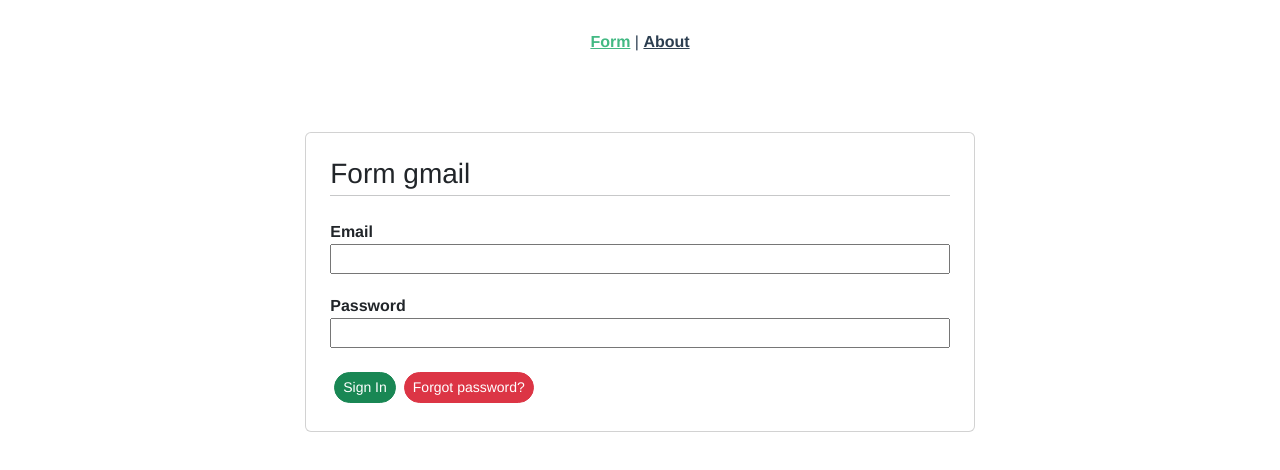
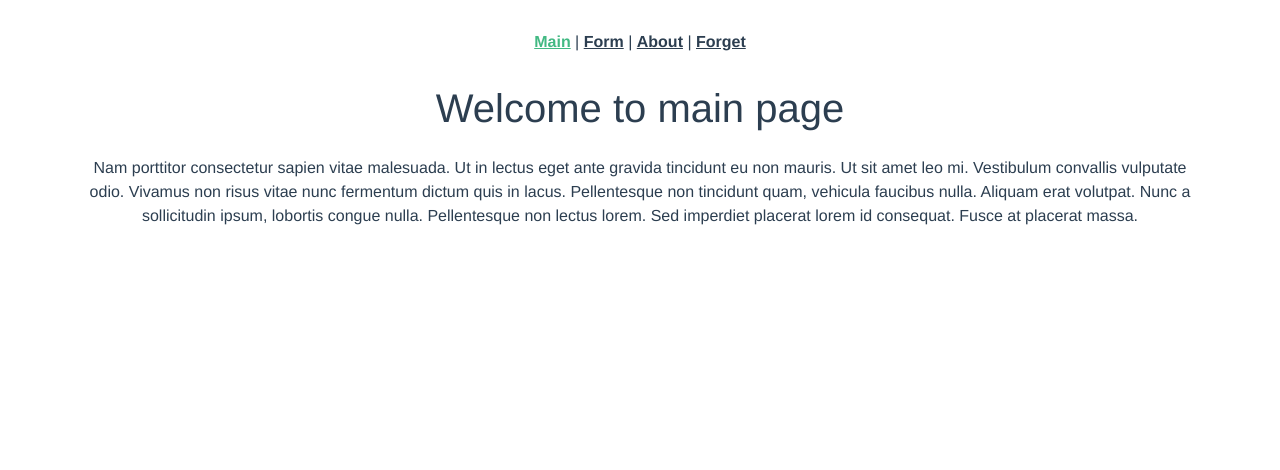
Before and after one commit to EleonoraPavlova/formGmail, a Vue app: page / in a window 1280 px wide. Shown: the top 470 px of the page. Built offline with nearby package versions, Linux system fonts and the light colour scheme.

Commit message:
provide/inject

```diff
--- a/src/App.vue
+++ b/src/App.vue
@@ -1,10 +1,44 @@
 <template>
 	<nav>
-		<router-link to="/">Form</router-link> |
-		<router-link to="/about">About</router-link>
+		<router-link to="/">Main</router-link> |
+		<router-link to="/form">Form</router-link> |
+		<router-link to="/about">About</router-link> |
+		<router-link to="/forget">Forget</router-link>
 	</nav>
 	<router-view />
 </template>
+
+
+<script>
+export default {
+	data() {
+		return {
+			isVisible: false,
+			isAuth: false, //пользователь без авторизации
+		};
+	},
+	methods: {
+		login() {
+			//пользователь авторизовался
+			this.isAuth = true;
+			//редирект на страницу залогин пользователя
+			this.$router.push("/dashboard");
+		},
+		logout() {
+			this.isAuth = false;
+			this.$router.push("/form");
+		},
+	},
+	provide() {
+		//передаем зависимости потомкам (inject) без цепочки props
+		return {
+			login: this.login,
+			logout: this.logout,
+		};
+	},
+};
+</script>
+
 
 <style lang="scss">
 #app {
--- a/src/components/InputLogin.vue
+++ b/src/components/InputLogin.vue
@@ -36,9 +36,15 @@
 			<AppButtons color="success" size="sm" class="rounded-pill" type="submit"
 				>Sign In</AppButtons
 			>
-			<AppButtons color="danger" size="sm" class="rounded-pill"
-				>Forgot password?</AppButtons
-			>
+			<router-link to="/forget" v-slot="{ navigate }">
+				<AppButtons
+					color="danger"
+					size="sm"
+					class="rounded-pill"
+					@click="navigate"
+					>Forgot password?</AppButtons
+				>
+			</router-link>
 		</div>
 	</Form>
 </template>
@@ -72,13 +78,24 @@
 			});
 		},
 	},
+	inject: ["login"],
 	methods: {
 		onSubmit(values) {
-			console.log(JSON.stringify(values, null, 2));
+			// выводит логин пароль в консоль в формате строки
+			// console.log(JSON.stringify(values, null, 2));
+			// this.$router.push("/dashboard"); //это если без inject
+			this.login();
 		},
 	},
 };
 </script>
 
-<style lang="scss">
+<style lang="scss" scoped>
+a {
+	text-decoration: none;
+	color: white;
+	&:hover {
+		color: white;
+	}
+}
 </style>
--- a/src/main.js
+++ b/src/main.js
@@ -2,7 +2,6 @@
 import App from './App.vue'
 import router from './router'
 import store from './store'
-
 import "./assets/normalize.css";
 import "./assets/mixins.scss";
 import "./assets/base.css";
--- a/src/router/index.js
+++ b/src/router/index.js
@@ -1,9 +1,24 @@
 import { createRouter, createWebHistory } from 'vue-router'
 import FormView from '../views/FormView.vue'
+import AboutView from '../views/AboutView.vue'
+import ForgetView from '../views/ForgetView.vue'
+import MainView from '../views/MainView.vue'
+import DashboardView from '../views/DashboardView.vue'
+
 
 const routes = [
   {
+    path: '/dashboard',
+    name: 'dashboard',
+    component: DashboardView
+  },
+  {
     path: '/',
+    name: 'main',
+    component: MainView
+  },
+  {
+    path: '/form',
     name: 'form',
     component: FormView
   },
@@ -13,7 +28,13 @@
     // route level code-splitting
     // this generates a separate chunk (about.[hash].js) for this route
     // which is lazy-loaded when the route is visited.
-    component: () => import(/* webpackChunkName: "about" */ '../views/AboutView.vue')
+    // component: () => import(/* webpackChunkName: "about" */ '../views/AboutView.vue')
+    component: AboutView
+  },
+  {
+    path: '/forget',
+    name: 'forget',
+    component: ForgetView
   }
 ]
 
--- /dev/null
+++ b/src/views/DashboardView.vue
@@ -0,0 +1,35 @@
+<template>
+	<div class="container">
+		<div class="bg-success p-2 bg-opacity-75 card p-3">
+			<div class="d-flex justify-content-between align-items-center">
+				<h6 class="text-start text-white">You have successfully logged in</h6>
+				<AppButtons
+					color="warning"
+					size="sm"
+					class="rounded-pill text-white"
+					@click="OutLog"
+					>Go out</AppButtons
+				>
+			</div>
+		</div>
+	</div>
+</template>
+
+<script>
+import AppButtons from "../common/AppButtons.vue";
+export default {
+	name: "DashboardView",
+	components: {
+		AppButtons,
+	},
+	inject: ["logout"],
+	methods: {
+		OutLog() {
+			this.logout();
+		},
+	},
+};
+</script>
+
+<style>
+</style>
--- /dev/null
+++ b/src/views/ForgetView.vue
@@ -0,0 +1,34 @@
+<template>
+	<h4>Forget password?</h4>
+	<AppButtons color="danger" size="sm" class="rounded-pill" @click="toLogin"
+		>Return to login</AppButtons
+	>
+	<AppButtons
+		color="success"
+		size="sm"
+		class="rounded-pill"
+		@click="$router.push('/')"
+		>To main</AppButtons
+	>
+</template>
+
+<script>
+import AppButtons from "../common/AppButtons.vue";
+
+export default {
+	name: "Forget",
+	components: {
+		AppButtons,
+	},
+	methods: {
+		toLogin() {
+			this.$router.push("/form");
+			//или this.$router.replace("/form"); но replace не сохраняет историю перехода в браузере!
+			//перейти на нужную страницу
+		},
+	},
+};
+</script>
+
+<style>
+</style>
--- /dev/null
+++ b/src/views/MainView.vue
@@ -0,0 +1,23 @@
+<template>
+	<div class="container">
+		<h1 class="mb-4">Welcome to main page</h1>
+		<p>
+			Nam porttitor consectetur sapien vitae malesuada. Ut in lectus eget ante
+			gravida tincidunt eu non mauris. Ut sit amet leo mi. Vestibulum convallis
+			vulputate odio. Vivamus non risus vitae nunc fermentum dictum quis in
+			lacus. Pellentesque non tincidunt quam, vehicula faucibus nulla. Aliquam
+			erat volutpat. Nunc a sollicitudin ipsum, lobortis congue nulla.
+			Pellentesque non lectus lorem. Sed imperdiet placerat lorem id consequat.
+			Fusce at placerat massa.
+		</p>
+	</div>
+</template>
+
+<script>
+export default {
+	name: "Main",
+};
+</script>
+
+<style>
+</style>
```
